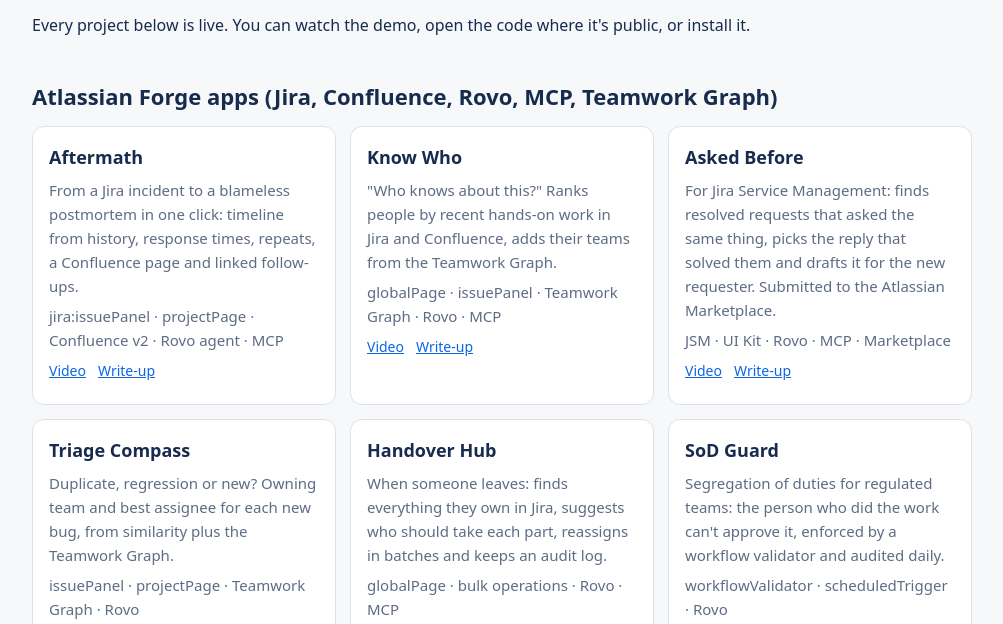
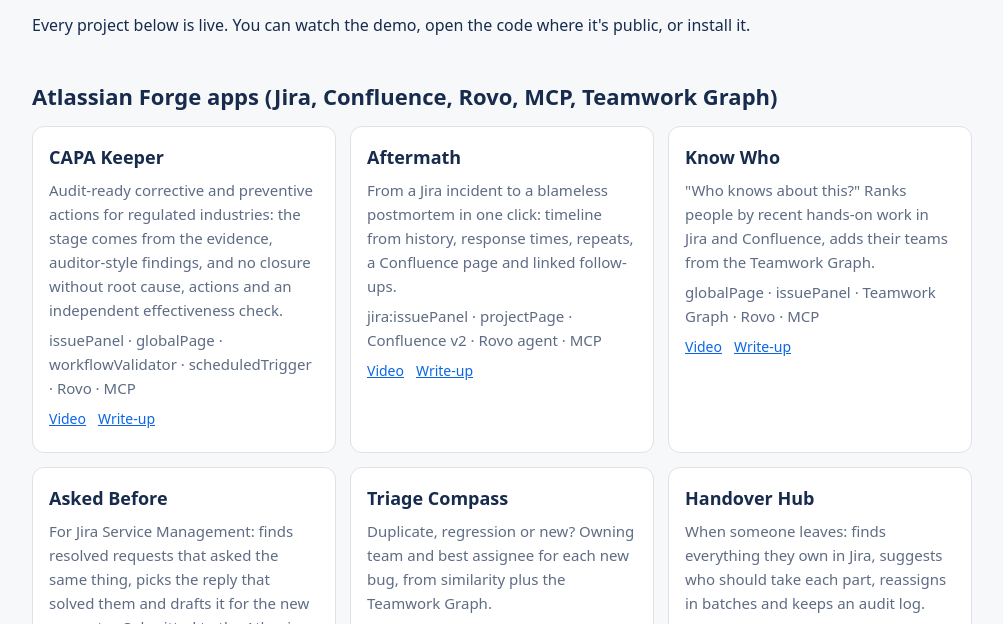
Before and after one commit to mertbatis/kronides-apps, a plain HTML site: page portfolio/index.html in a window 1280 px wide. Shown: the part 161-785 px from the top of the page, without its empty margins (138-1141 px from the left). Drawn offline with Linux system fonts and the light colour scheme.

Commit message:
Portfolio: CAPA Keeper

```diff
--- a/portfolio/index.html
+++ b/portfolio/index.html
@@ -16,6 +16,7 @@ ul{padding-left:20px}</style></head><body><main>
 
 <h2>Atlassian Forge apps (Jira, Confluence, Rovo, MCP, Teamwork Graph)</h2>
 <div class="grid">
+<div class="c"><h3>CAPA Keeper</h3><p>Audit-ready corrective and preventive actions for regulated industries: the stage comes from the evidence, auditor-style findings, and no closure without root cause, actions and an independent effectiveness check.</p><p class="tags">issuePanel · globalPage · workflowValidator · scheduledTrigger · Rovo · MCP</p><p class="links"><a href="https://youtu.be/kar-FiwZfC0">Video</a><a href="https://devpost.com/software/capa-keeper">Write-up</a></p></div>
 <div class="c"><h3>Aftermath</h3><p>From a Jira incident to a blameless postmortem in one click: timeline from history, response times, repeats, a Confluence page and linked follow-ups.</p><p class="tags">jira:issuePanel · projectPage · Confluence v2 · Rovo agent · MCP</p><p class="links"><a href="https://youtu.be/G60w4LhPx9s">Video</a><a href="https://devpost.com/software/aftermath-e0zmny">Write-up</a></p></div>
 <div class="c"><h3>Know Who</h3><p>"Who knows about this?" Ranks people by recent hands-on work in Jira and Confluence, adds their teams from the Teamwork Graph.</p><p class="tags">globalPage · issuePanel · Teamwork Graph · Rovo · MCP</p><p class="links"><a href="https://youtu.be/cxVJ4y8f204">Video</a><a href="https://devpost.com/software/know-who">Write-up</a></p></div>
 <div class="c"><h3>Asked Before</h3><p>For Jira Service Management: finds resolved requests that asked the same thing, picks the reply that solved them and drafts it for the new requester. Submitted to the Atlassian Marketplace.</p><p class="tags">JSM · UI Kit · Rovo · MCP · Marketplace</p><p class="links"><a href="https://youtu.be/Dk71w31Y66o">Video</a><a href="https://devpost.com/software/asked-before-rdo8m9">Write-up</a></p></div>
```
